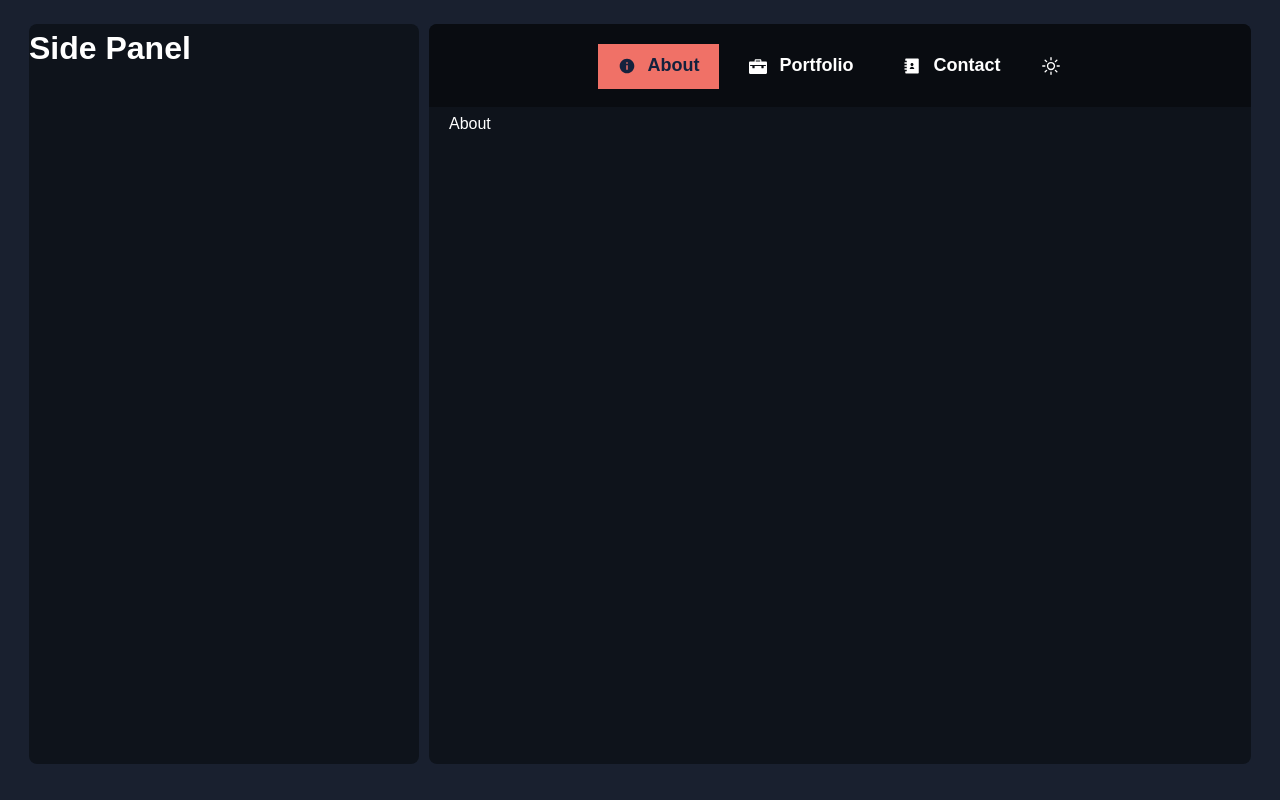
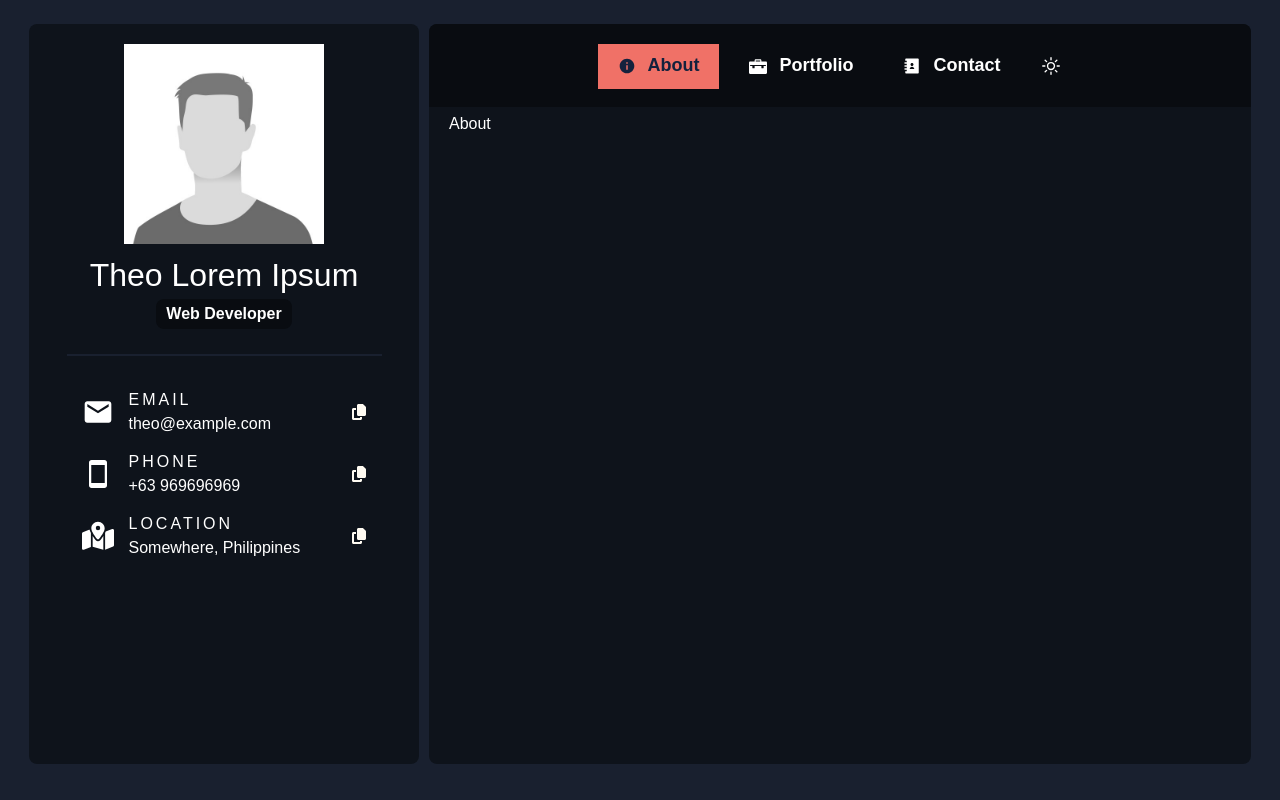
Before and after one commit to theo101600/react-portfolio-final, a React (Vite) app: page /about in a window 1280 px wide. Built offline with nearby package versions, Linux system fonts and the light colour scheme.

Commit message:
implemented sidepanel, on click copy to clip board

```diff
--- a/package.json
+++ b/package.json
@@ -12,6 +12,7 @@
   "dependencies": {
     "ogl": "^1.0.11",
     "react": "^19.0.0",
+    "react-copy-to-clipboard": "^5.1.0",
     "react-dom": "^19.0.0",
     "react-icons": "^5.5.0",
     "react-router": "^7.7.0",
--- a/src/ui/MainPanel.jsx
+++ b/src/ui/MainPanel.jsx
@@ -54,6 +54,7 @@ const StyledNavContainer = styled.div`
     padding: 0 3px;
     font-size: 5px;
   }
+
   @media (max-width: 400px) {
     padding: 0 1px;
     font-size: 1px;
--- /dev/null
+++ b/src/ui/ProfileImage.jsx
@@ -0,0 +1,20 @@
+import styled from "styled-components";
+
+const StyledProfileImage = styled.div`
+  text-align: center;
+`;
+const Img = styled.img`
+  height: 20rem;
+  width: auto;
+`;
+
+function ProfileImage() {
+  const src = "profile-image.jpg";
+  return (
+    <StyledProfileImage>
+      <Img src={src} alt="Profile Image" />
+    </StyledProfileImage>
+  );
+}
+
+export default ProfileImage;
--- /dev/null
+++ b/src/ui/ProfileInfo.jsx
@@ -0,0 +1,55 @@
+import { useState } from "react";
+import CopyToClipboard from "react-copy-to-clipboard";
+import styled from "styled-components";
+import { FaCopy } from "react-icons/fa6";
+import { FaCheck } from "react-icons/fa";
+
+const StyledProfileInfo = styled.div`
+  width: 90%;
+  display: flex;
+  align-items: center;
+  justify-content: flex-start;
+
+  svg {
+    margin: 1.5rem;
+  }
+  button {
+    margin-left: auto;
+    background: transparent;
+    border: none;
+    color: var(--color-text-a-1);
+    cursor: pointer;
+
+    :hover {
+      color: var(--color-primary);
+    }
+  }
+  p:nth-of-type(1) {
+    text-transform: uppercase;
+    letter-spacing: 0.3rem;
+  }
+`;
+
+function ProfileInfo({ icon, category, value }) {
+  const [copied, setCopied] = useState(false);
+  return (
+    <StyledProfileInfo>
+      {icon}
+      <div>
+        <p>{category}</p>
+        <p>{value}</p>
+      </div>
+      <CopyToClipboard
+        text={value}
+        onCopy={() => {
+          setCopied(true);
+          setTimeout(() => setCopied(false), 1500);
+        }}
+      >
+        <button>{copied ? <FaCheck /> : <FaCopy />}</button>
+      </CopyToClipboard>
+    </StyledProfileInfo>
+  );
+}
+
+export default ProfileInfo;
--- a/src/ui/SidePanel.jsx
+++ b/src/ui/SidePanel.jsx
@@ -1,14 +1,39 @@
 import { styled } from "styled-components";
 import DarkModeToggle from "./DarkModeToggle";
+import ProfileImage from "./ProfileImage";
+import ProfileInfo from "./ProfileInfo";
+import { MdEmail } from "react-icons/md";
+import { IoMdPhonePortrait } from "react-icons/io";
+import { FaMapLocationDot } from "react-icons/fa6";
 
 const StyledSidePanel = styled.div`
   background-color: var(--color-bg-1);
   border-radius: 8px;
   margin: 0 5px;
+  padding: 2rem;
 
-  // display: flex;
-  // flex-direction: column;
+  display: flex;
+  flex-direction: column;
+  align-items: center;
   height: calc(100vh - 6rem);
+
+  h1 {
+    font-weight: 300;
+  }
+
+  span {
+    background-color: var(--color-bg-0);
+    padding: 0.3rem 1rem;
+    border-radius: 8px;
+    font-weight: 600;
+  }
+
+  hr {
+    width: 90%;
+    border: none;
+    border-top: 2px solid var(--color-bg-2);
+    margin: 2.5rem 0;
+  }
 
   @media (max-width: 1150px) {
     display: none;
@@ -18,7 +43,25 @@ const StyledSidePanel = styled.div`
 function SidePanel() {
   return (
     <StyledSidePanel>
-      <h1>Side Panel</h1>
+      <ProfileImage />
+      <h1>Theo Lorem Ipsum</h1>
+      <span>Web Developer</span>
+      <hr />
+      <ProfileInfo
+        icon={<MdEmail size={32} />}
+        category={"Email"}
+        value={"theo@example.com"}
+      />
+      <ProfileInfo
+        icon={<IoMdPhonePortrait size={32} />}
+        category={"Phone"}
+        value={"+63 969696969"}
+      />
+      <ProfileInfo
+        icon={<FaMapLocationDot size={32} />}
+        category={"Location"}
+        value={"Somewhere, Philippines"}
+      />
     </StyledSidePanel>
   );
 }
```
Also changed, not shown: 1 other file (tests, documents, lock files or other folders).
